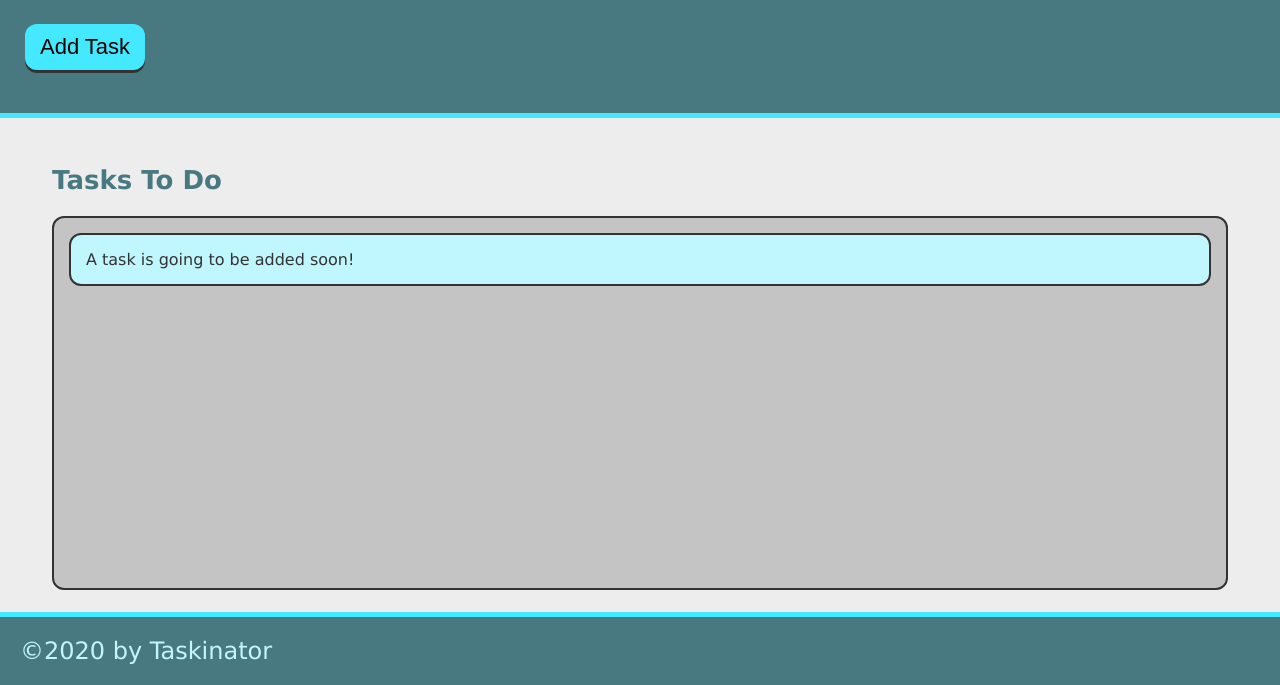
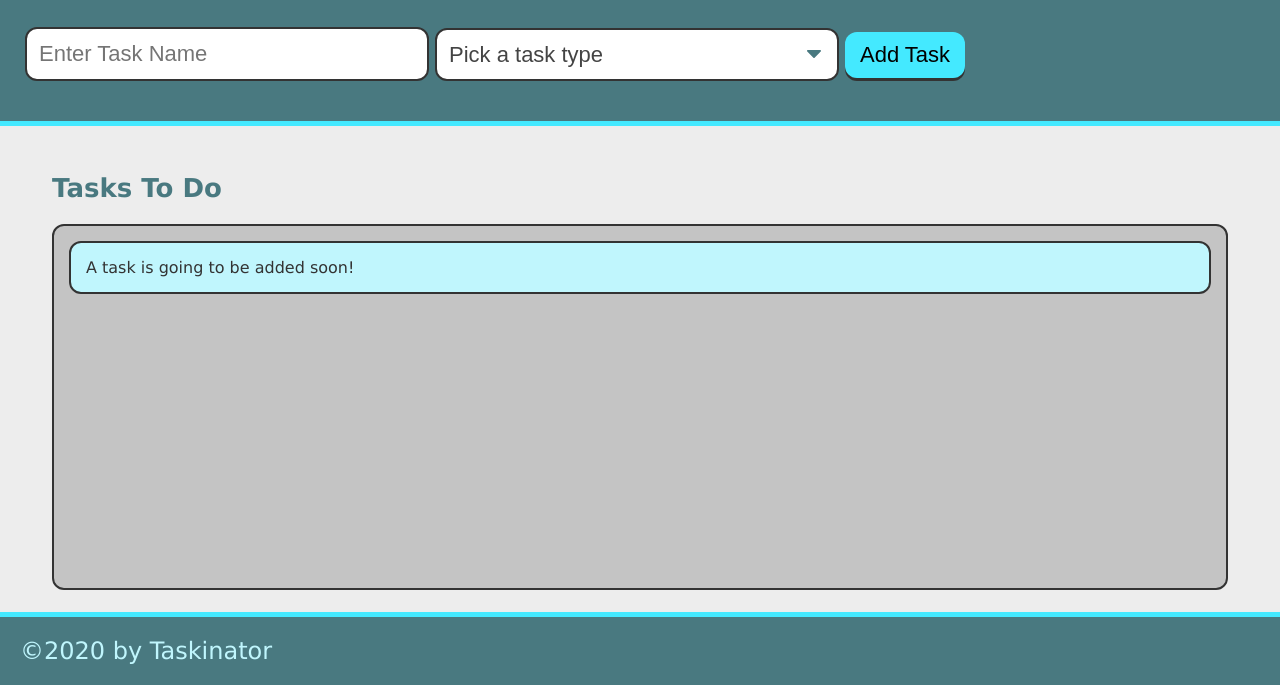
Before and after one commit to aEnki/taskinator, a plain HTML site: page index.html in a window 1280 px wide. Shown: the part 115-800 px from the top of the page. Drawn offline with Linux system fonts and the light colour scheme.

Commit message:
Added a task type

```diff
--- a/index.html
+++ b/index.html
@@ -12,6 +12,17 @@
         <h1 class="page-title">Taskinator</h1>
         <p>Click the button below to add a new task!</p>
         <form id="task-form">
+          <div class="form-group">
+            <input type="text" name="task-name" placeholder="Enter Task Name" />
+          </div>
+          <div class="form-group">
+            <select name="task-type" class="select-dropdown">
+              <option value="" disabled selected>Pick a task type</option>
+              <option value="Print">Print</option>
+              <option value="Web">Web</option>
+              <option value="Mobile">Mobile</option>
+            </select>
+          </div>
           <div class="form-group">
             <button class="btn" id="save-task" type="submit">Add Task</button>
           </div>
```
